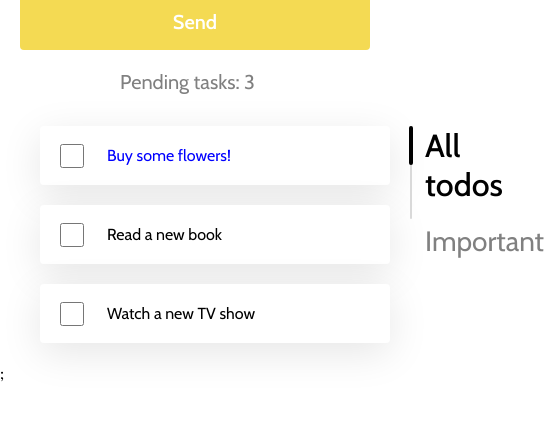
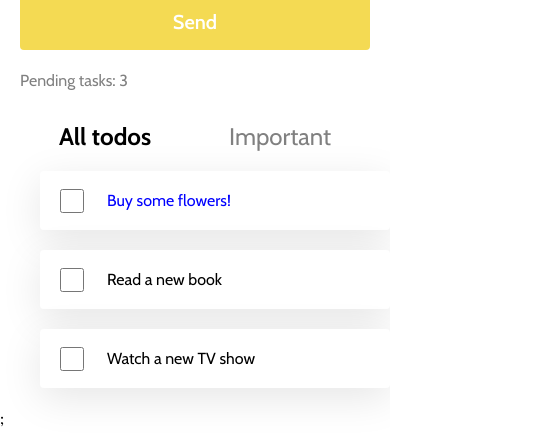
Before and after one commit to eugeneqg/to_do_app, a React (Create React App) app: page / in a window 390 px wide. Shown: the part 502-938 px from the top of the page, 544 px wide, since content can reach past the window. Built offline with nearby package versions, Linux system fonts and the light colour scheme.

Commit message:
added mobile version

```diff
--- a/src/components/postList/postList.css
+++ b/src/components/postList/postList.css
@@ -23,6 +23,7 @@
     font-size: 28px;
     font-weight: 300;
     color: #808080;
+
 
     margin-bottom: 20px;
 }
@@ -81,3 +82,91 @@
 li {
     list-style-type: none;
 }
+
+.container {
+    margin: 0 135px;
+}
+
+
+@media (max-width: 900px) {
+    .flex-box {
+        display: flex;
+        flex-direction: column;
+    }
+
+    .left-part {
+        width: auto;
+    }
+
+    .right-part {
+        width: auto;
+    }
+
+}
+
+@media (max-width: 480px) {
+    .flex-box {
+        display: flex;
+        flex-direction: column-reverse;
+        margin: 0;
+        margin-left: 0;
+    }
+
+
+    .slider {
+        display: none;
+    }
+
+    .active-slider {
+        display: none;
+    }
+
+    .waiting-todos {
+        margin-left: 0px;
+        font-family: 'Cabin', sans-serif;
+        font-size: 16px;
+        font-weight: 300;
+        display: inline-block;
+
+        color: #808080;
+
+        margin-bottom: 32px;
+    }
+
+    .all-todos {
+        font-family: 'Cabin', sans-serif;
+        font-size: 24px;
+        font-weight: 300;
+        color: #808080;
+        display: inline-block;
+
+        /* margin-right: 20px; */
+
+
+    }
+
+    .important-todos {
+        font-family: 'Cabin', sans-serif;
+        font-size: 28px;
+        font-weight: 300;
+        color: #808080;
+        margin-bottom: 20px;
+    }
+
+    .active {
+        font-family: 'Cabin', sans-serif;
+        font-size: 24px;
+        font-weight: 700;
+        color: black;
+    }
+
+
+    .filter-container {
+        margin: 0;
+        display: flex;
+
+        justify-content: space-around;
+        width: 100%;
+    }
+
+}
```
